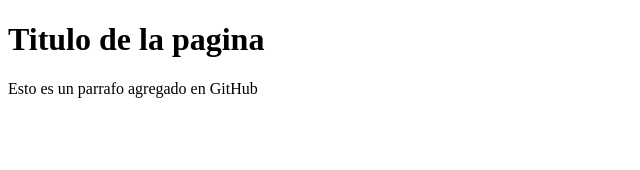
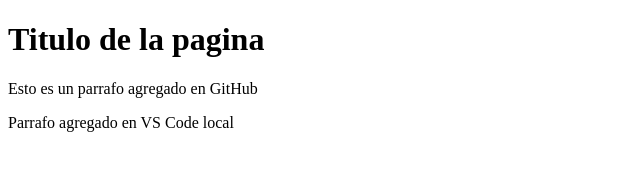
Before and after one commit to Edison-Zambrano-Programador-Fantasma/Proyecto-Web-Empresa-C, a plain HTML site: page index.html in a window 1280 px wide. Shown: the whole page, without its empty margins (0-640 px from the left). Drawn offline with Linux system fonts and the light colour scheme.

Commit message:
Agregando 2do parrafo

```diff
--- a/index.html
+++ b/index.html
@@ -8,5 +8,6 @@
 <body>
     <h1 class="titulo">Titulo de la pagina</h1>
     <p>Esto es un parrafo agregado en GitHub</p>
+    <p>Parrafo agregado en VS Code local</p>
 </body>
 </html>
```
